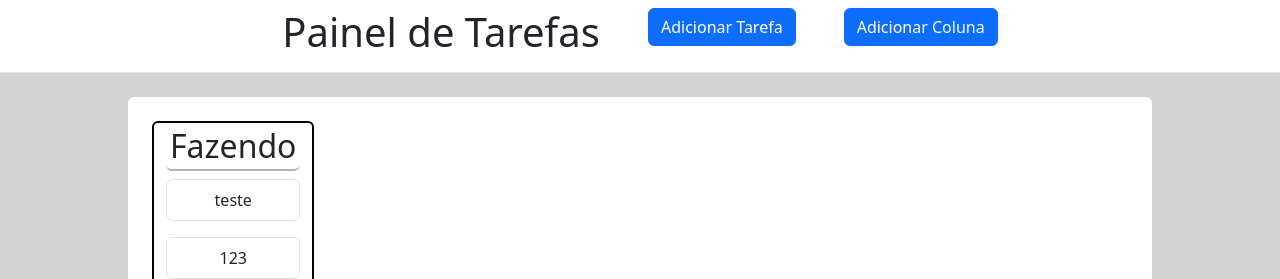
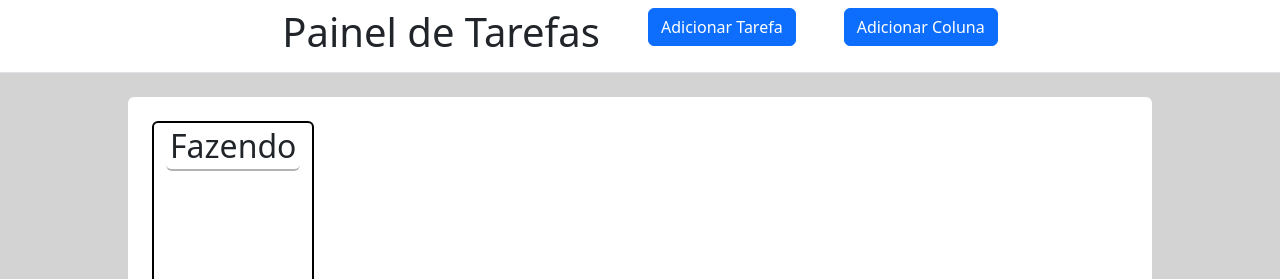
Before and after one commit to Gabriel-Leal29/Painel-de-Tarefas, a Vue app: page / in a window 1280 px wide. Shown: the top 279 px of the page. Built offline with nearby package versions, Linux system fonts and the light colour scheme; data requests are answered from the project's data file; the HTML template or start-up script is replaced by a standard one.

Commit message:
alterção no editar tarefa

```diff
--- a/db.json
+++ b/db.json
@@ -5,18 +5,5 @@
       "title": "Fazendo"
     }
   ],
-  "tasks": [
-    {
-      "id": "3116",
-      "title": "teste",
-      "description": "",
-      "columnId": "1"
-    },
-    {
-      "id": "2072",
-      "title": "123",
-      "description": "",
-      "columnId": "1"
-    }
-  ]
+  "tasks": []
 }
--- a/src/components/CardTarefa.vue
+++ b/src/components/CardTarefa.vue
@@ -120,18 +120,18 @@ export default {
             });
         },
 
-        editarTarefa() {
+        async editarTarefa() {
             try {
-                axios.put(`http://localhost:3000/tasks/${this.tarefaModal.id}` + {
+                await axios.put(`http://localhost:3000/tasks/${this.tarefaModal.id}`, {
                     id: this.tarefaModal.id,
                     title: this.dadosTarefaEditar.title,
                     description: this.dadosTarefaEditar.description,
                     columnId: this.tarefaModal.columnId
-                }).then(() => {
-                    //atualizando a coluna, para o valor da tag p mudar
-                    this.tarefaModal.title = this.dadosTarefaEditar.title;
-                    this.tarefaModal.description = this.dadosTarefaEditar.description;
-                })
+                });
+
+                //atualizando a coluna, para o valor da tag p mudar
+                this.tarefaModal.title = this.dadosTarefaEditar.title;
+                this.tarefaModal.description = this.dadosTarefaEditar.description;
             } catch (erro) {
                 console.log("Erro ao editar a tarefa:" + this.tarefaModal.id + ", erro:" + erro);
             }
```
